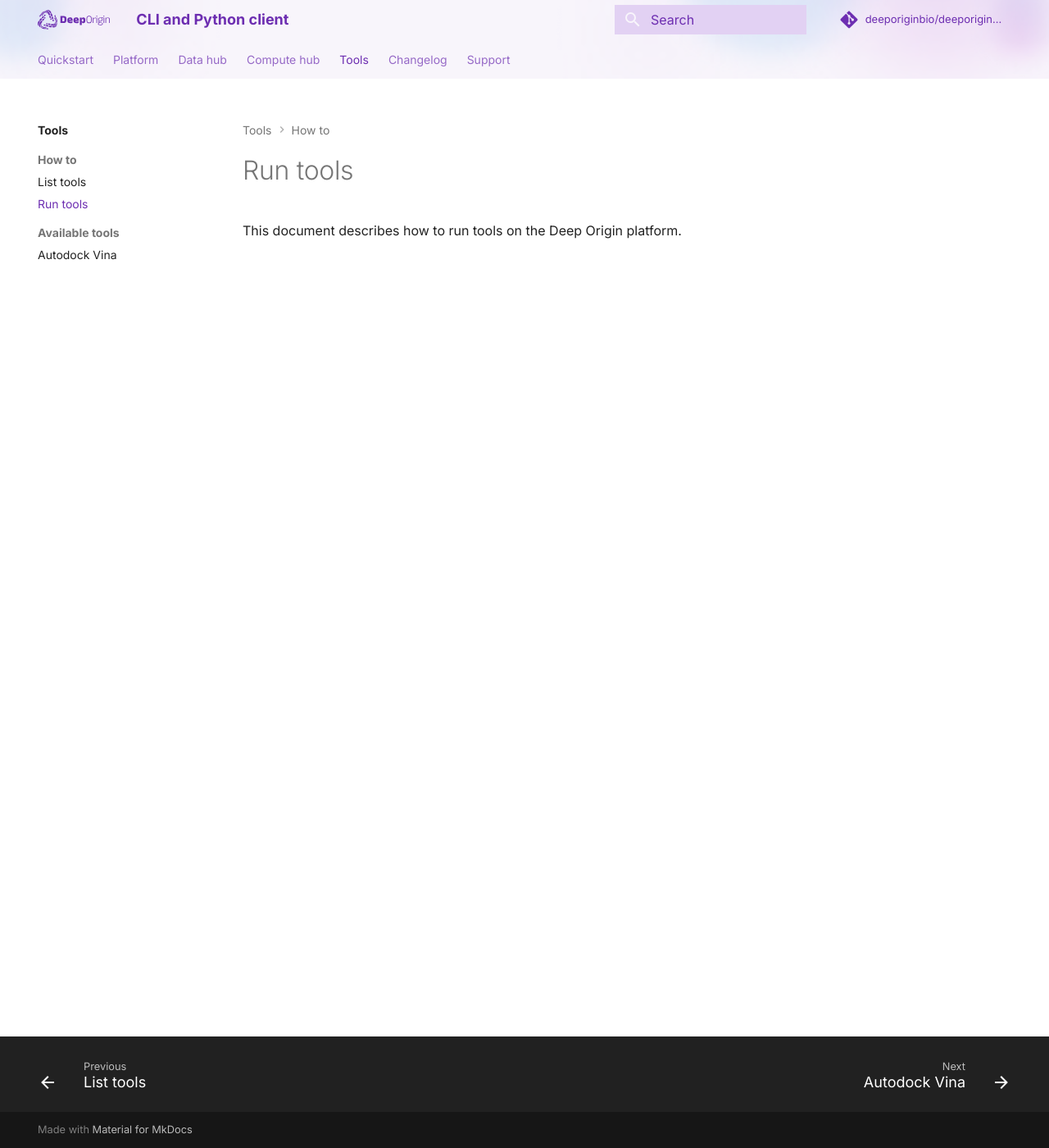
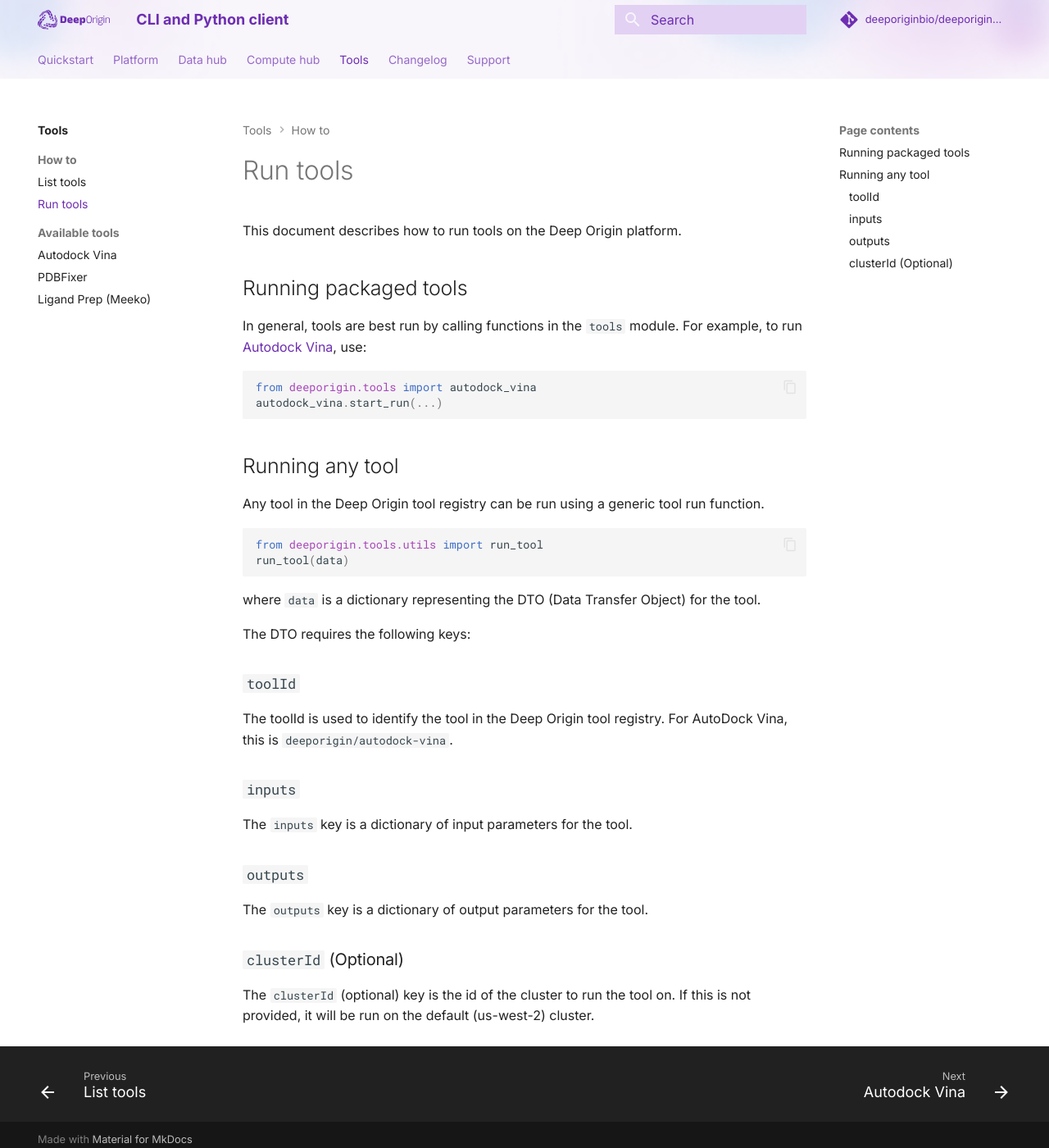
Before and after one commit to deeporiginbio/deeporigin-client, an MkDocs documentation site: the page built from docs/how-to/tools/run-tools.md, in a window 1280 px wide and 1400 px high. Shown: the whole window at 82% size. Built offline with MkDocs 1.6.1 and Material for MkDocs 9.7.7, drawn with Linux system fonts in a browser that asks for light colours; comment, search, counter and statistics services are not loaded.

Commit message:
feat: simpler tool execution code

````diff
--- a/docs/how-to/tools/run-tools.md
+++ b/docs/how-to/tools/run-tools.md
@@ -1 +1,42 @@
 This document describes how to run tools on the Deep Origin platform.
+
+## Running packaged tools
+
+In general, tools are best run by calling functions in the `tools` module. For example, to run [Autodock Vina](../../tools/vina.md), use:
+
+```python
+from deeporigin.tools import autodock_vina
+autodock_vina.start_run(...)
+```
+
+## Running any tool
+
+Any tool in the Deep Origin tool registry can be run using a generic tool run function.
+
+```python
+from deeporigin.tools.utils import run_tool
+run_tool(data)
+```
+
+where `data` is a dictionary representing the DTO (Data Transfer Object) for the tool.
+
+The DTO requires the following keys:
+
+
+### `toolId`
+
+The toolId is used to identify the tool in the Deep Origin tool registry. For AutoDock Vina, this is `deeporigin/autodock-vina`.
+
+
+### `inputs`
+
+The `inputs` key is a dictionary of input parameters for the tool.
+
+### `outputs`
+
+The `outputs` key is a dictionary of output parameters for the tool.
+
+
+### `clusterId` (Optional)
+
+The `clusterId` (optional) key is the id of the cluster to run the tool on. If this is not provided, it will be run on the default (us-west-2) cluster.
--- a/mkdocs.yaml
+++ b/mkdocs.yaml
@@ -76,6 +76,8 @@
     - Run tools: how-to/tools/run-tools.md
   - Available tools:
     - Autodock Vina: tools/vina.md
+    - PDBFixer: tools/pdbfixer.md
+    - Ligand Prep (Meeko): tools/ligand-prep-meeko.md
 - Changelog: changelog.md
 - Support: https://www.support.deeporigin.com/servicedesk/customer/portals
 
````
Also changed, not shown: docs/tools/index.md (+2 -1 lines), docs/tools/pdbfixer.md (added, +63 -0 lines), docs/tools/vina.md (+4 -4 lines), 2 other files.
